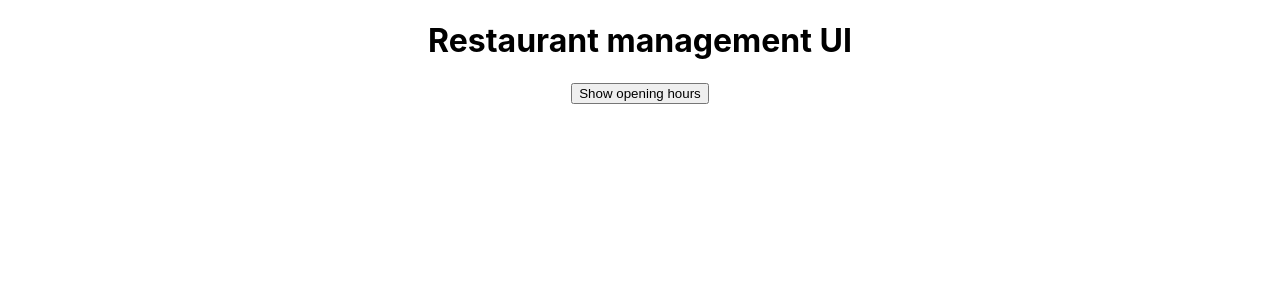
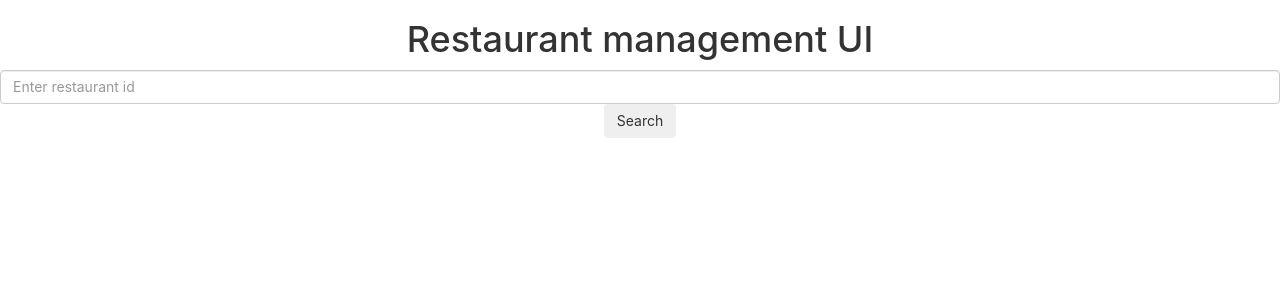
Before and after one commit to david-89/place-web-app, a React (Create React App) app: page / in a window 1280 px wide. Shown: the top 300 px of the page. Built offline with nearby package versions, Linux system fonts and the light colour scheme; no server answers.

Commit message:
introducing the form

```diff
--- a/public/index.html
+++ b/public/index.html
@@ -3,12 +3,16 @@
 	<head>
 		<meta charset="utf-8" />
 		<link rel="icon" href="%PUBLIC_URL%/favicon.ico" />
+		<link
+			rel="stylesheet"
+			href="https://maxcdn.bootstrapcdn.com/bootstrap/3.3.7/css/bootstrap.min.css"
+			integrity="sha384-BVYiiSIFeK1dGmJRAkycuHAHRg32OmUcww7on3RYdg4Va+PmSTsz/K68vbdEjh4u"
+			crossorigin="anonymous"
+		/>
+
 		<meta name="viewport" content="width=device-width, initial-scale=1" />
 		<meta name="theme-color" content="#000000" />
-    <meta
-      name="description"
-      content="Web site created using create-react-app"
-    />
+		<meta name="description" content="Web site created using create-react-app" />
 		<link rel="apple-touch-icon" href="%PUBLIC_URL%/logo192.png" />
 		<!--
       manifest.json provides metadata used when your web app is installed on a
@@ -38,6 +42,5 @@
 
       To begin the development, run `npm start` or `yarn start`.
       To create a production bundle, use `npm run build` or `yarn build`.
-    -->
-  </body>
+    --></body>
 </html>
--- a/src/components/openingHoursCard.js
+++ b/src/components/openingHoursCard.js
@@ -1,25 +1,32 @@
 import React from 'react';
-import {Col, Row} from 'react-bootstrap';
+import {Col, Row, Container} from 'react-bootstrap';
 
 const OpeningHoursCard = (props) => {
 	const {openingHours} = props;
 	return (
 		<React.Fragment>
 			<h2>Opening hours</h2>
+			<Col>
 				{Object.keys(openingHours).map(function (daySequence, daySequenceIndex) {
 					return (
 						<React.Fragment>
+							<Container>
+								<Row>
 									<Col key={daySequence} xs={6}>
 										<Row key={daySequenceIndex}>{daySequence}</Row>
 									</Col>
-						<Col key={daySequenceIndex} xs={12}>
+									<Col key={daySequenceIndex} xs={6}>
 										{openingHours[daySequence].map((shift, index) => {
 											return <Row key={index}>{shift}</Row>;
 										})}
 									</Col>
+									&nbsp; &nbsp; &nbsp;
+								</Row>
+							</Container>
 						</React.Fragment>
 					);
 				})}
+			</Col>
 		</React.Fragment>
 	);
 };
--- a/src/pages/dashboard.js
+++ b/src/pages/dashboard.js
@@ -2,7 +2,7 @@ import React, {useEffect, useState} from 'react';
 import Header from '../components/header';
 import RestaurantDetails from '../components/restaurantDetails';
 import {getRestaurant, getOpeningHours} from '../service/restaurantService';
-import {Button, Col} from 'react-bootstrap';
+import {Button, Col, Form} from 'react-bootstrap';
 import OpeningHoursCard from '../components/openingHoursCard';
 
 const Dashboard = () => {
@@ -10,7 +10,12 @@ const Dashboard = () => {
 	const [addressLine, setAddressLine] = useState('');
 	const [showOpeningHours, setShowOpeningHours] = useState(false);
 	const [openingHours, setOpeningHours] = useState('');
-	const restaurantId = 'GXvPAor1ifNfpF0U5PTG0w';
+	const [restaurantId, setRestaurantId] = useState('');
+	const [restaurantLoaded, setRestaurantLoaded] = useState(false);
+
+	// ohGSnJtMIC5nPfYRi_HTAg
+
+	// GXvPAor1ifNfpF0U5PTG0w
 
 	const fetchAndShowOpeningHours = () => {
 		if (!openingHours) {
@@ -21,18 +26,50 @@ const Dashboard = () => {
 		setShowOpeningHours(!showOpeningHours);
 	};
 
-	useEffect(() => {
+	const fetchRestaurantDetails = () => {
+		getRestaurant(
+			restaurantId,
+			(response) => {
+				setRestaurantName(response.name);
+				setAddressLine(response.addressLine);
+				setRestaurantLoaded(true);
+			},
+			() => {
+				setRestaurantLoaded(false);
+			}
+		);
+	};
+
+	/*useEffect(() => {
 		getRestaurant(restaurantId, (response) => {
 			setRestaurantName(response.name);
 			setAddressLine(response.addressLine);
 		});
-	}, []);
+	}, []);*/
 
 	return (
 		<React.Fragment>
 			<Header title="Restaurant management UI" />
-			<RestaurantDetails restaurantName={restaurantName} addressLine={addressLine} />
-			<Button onClick={() => fetchAndShowOpeningHours(restaurantId)}>Show opening hours</Button>
+
+			<Form.Group className="m-0">
+				<Form.Control
+					rows="3"
+					placeholder="Enter restaurant id"
+					value={restaurantId}
+					onChange={(e) => setRestaurantId(e.target.value)}
+					type="text"
+				/>
+				<Button className="btnFormSend" variant="outline-success" onClick={() => fetchRestaurantDetails(restaurantId)}>
+					Search
+				</Button>
+			</Form.Group>
+
+			{restaurantLoaded ? (
+				<React.Fragment>
+					<RestaurantDetails restaurantName={restaurantName} addressLine={addressLine} />
+					<Button onClick={() => fetchAndShowOpeningHours(restaurantId)}>Show opening hours</Button>
+				</React.Fragment>
+			) : null}
 			{showOpeningHours ? <OpeningHoursCard openingHours={openingHours} /> : null}
 		</React.Fragment>
 	);
```
Lines whose indentation alone changed are shown as unchanged.
